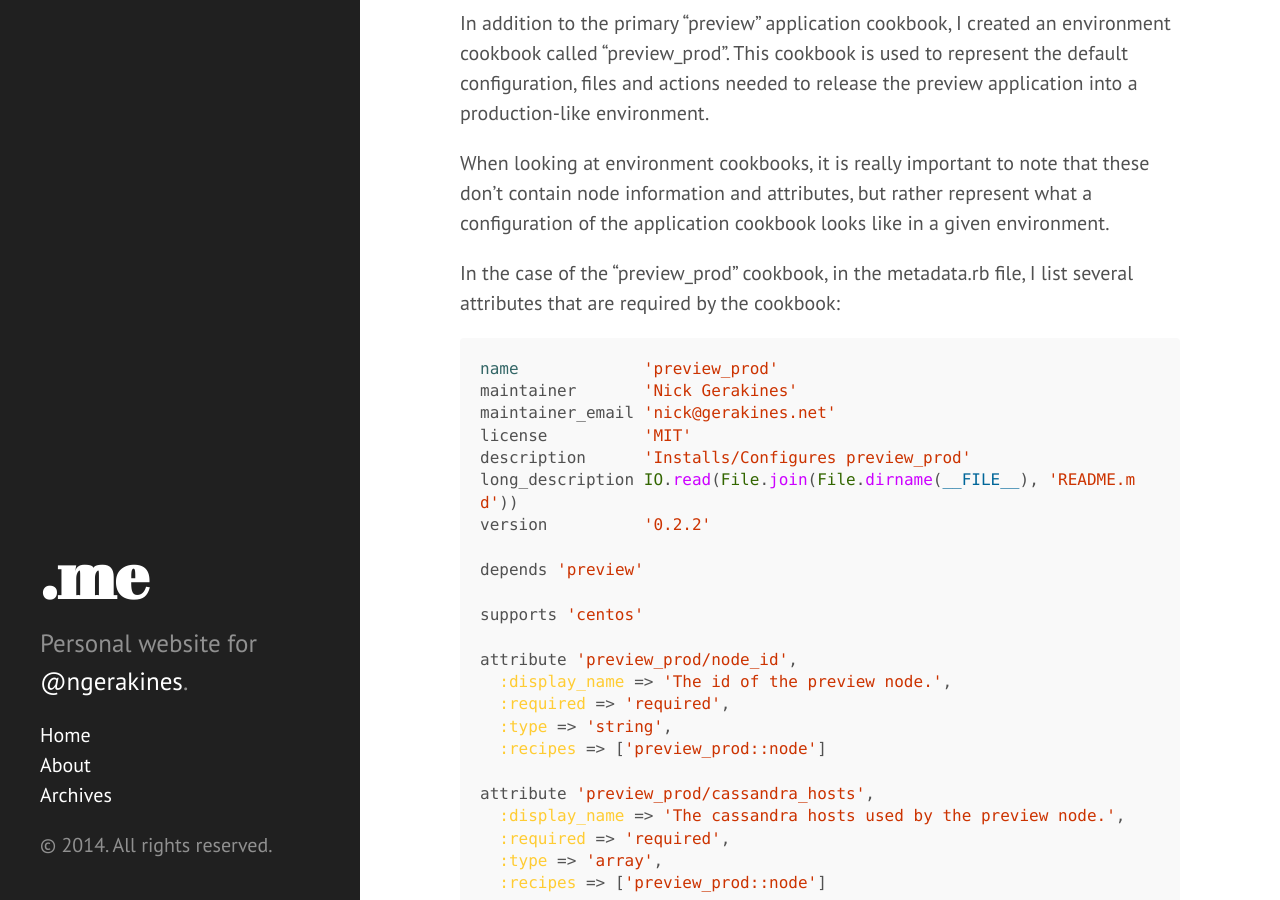
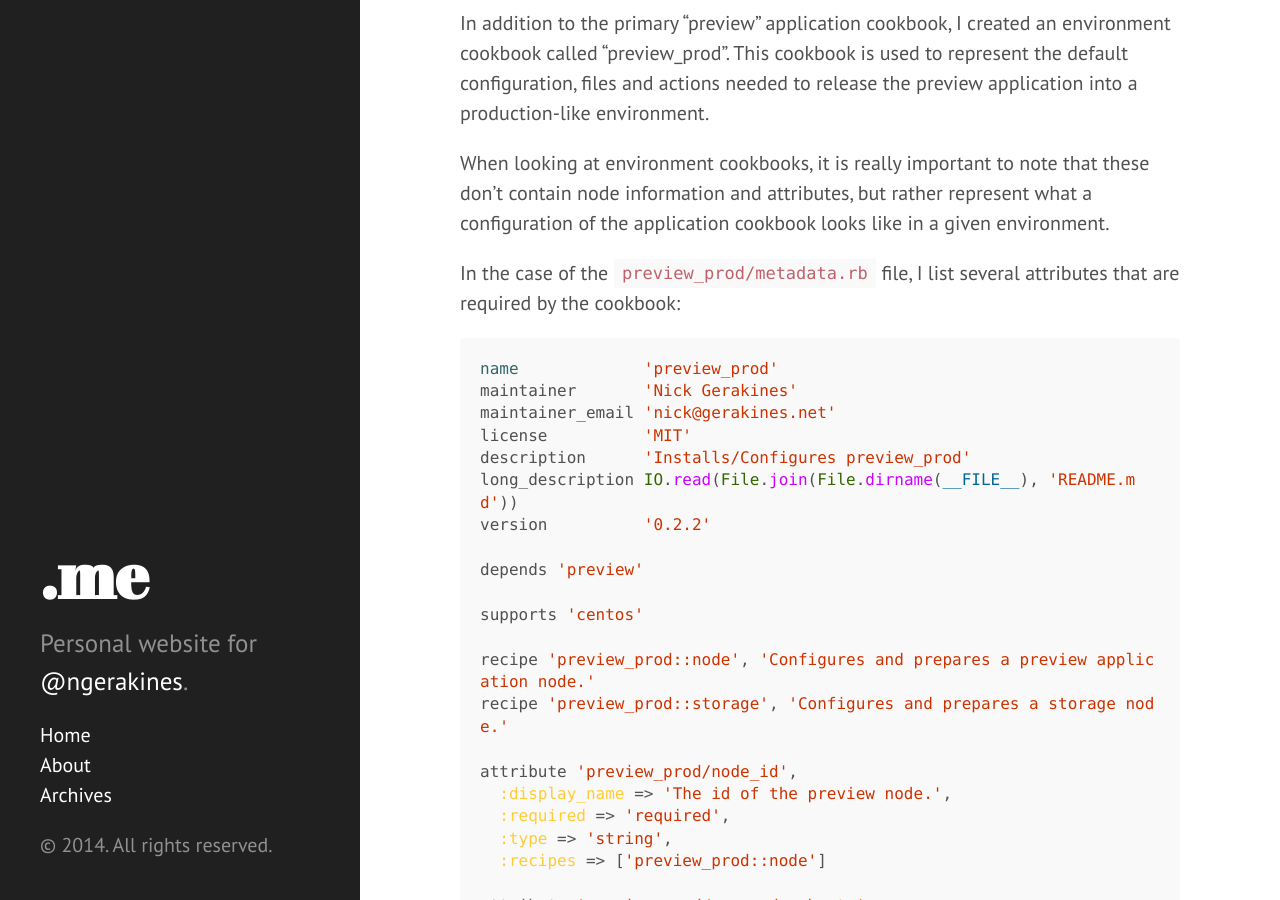
Before and after one commit to ngerakines/ngerakines.me, a Jekyll site: the page built from _posts/2014-05-18-chef-application-cookbooks.markdown, in a window 1280 px wide and 900 px high, scrolled down 915 px. Built offline with Jekyll 4.4.1, drawn with Linux system fonts in a browser that asks for light colours; Markdown is read by kramdown in place of the engine named in the settings; some of the changed text lies outside the part shown.

Commit message:
blog post edits

````diff
--- a/_posts/2014-05-18-chef-application-cookbooks.markdown
+++ b/_posts/2014-05-18-chef-application-cookbooks.markdown
@@ -7,7 +7,7 @@
 
 ## Embed Application Cookbooks in Application Repositories
 
-Instead of having a separate git repository for each cookbook, all of the cookbooks for the preview application are in the [preview](https://github.com/ngerakines/preview) git repository in the 'cookbooks' directory.
+Instead of having a separate git repository for each cookbook, all of the cookbooks for the preview application are in the *preview* git repository in the 'cookbooks' directory.
 
 Practically, this doesn't change anything for the cookbook itself. In projects that reference this cookbook that use berkshelf, I have to update the Berksfile to point to the project repository and the subdirectory that contains the cookbook. When a cookbook is uploaded to a chef server, the location is irrelevant.
 
@@ -21,7 +21,7 @@
 
 When looking at environment cookbooks, it is really important to note that these don't contain node information and attributes, but rather represent what a configuration of the application cookbook looks like in a given environment.
 
-In the case of the "preview_prod" cookbook, in the metadata.rb file, I list several attributes that are required by the cookbook:
+In the case of the `preview_prod/metadata.rb` file, I list several attributes that are required by the cookbook:
 
 ```ruby
 name             'preview_prod'
@@ -35,6 +35,9 @@
 depends 'preview'
 
 supports 'centos'
+
+recipe 'preview_prod::node', 'Configures and prepares a preview application node.'
+recipe 'preview_prod::storage', 'Configures and prepares a storage node.'
 
 attribute 'preview_prod/node_id',
   :display_name => 'The id of the preview node.',
@@ -78,6 +81,8 @@
   :type => 'array',
   :recipes => ['preview_prod::node']
 ```
+
+Even though the `preview_prod::node` and `preview_prod::storage` recipes describe how to create production-like preview cluster nodes separately, the `preview_pod::default` exists to allow engineers to deploy to a single, full-stack node. This follows the idea that the default recipe's purpose should be to represent the most common and simple use for engineers that are new to the cookbook.
 
 In the `preview_prod::node` recipe, we are using the preview_prod required and unsatisfied attributes to override attributes that have default values in the `preview` cookbook:
 
@@ -133,4 +138,4 @@
 
 ## Application Integration Test Cookbook
 
-For this project, I took it one step further and created an additional cookbook called preview_test that contains recipes, configuration and files to run integration tests. This cookbook is still heavily in development as I'm using it to learn how to effectively use [chef-metal](https://github.com/opscode/chef-metal) [kitchen-metal](https://github.com/doubt72/kitchen-metal). I'll put up another blog post when I've got something demonstrable.
+For this project, I took it one step further and created an additional cookbook called preview_test that contains recipes, configuration and files to run integration tests. This cookbook is still heavily in development as I'm using it to learn how to effectively use [chef-metal](https://github.com/opscode/chef-metal) and [kitchen-metal](https://github.com/doubt72/kitchen-metal). I'll put up another blog post when I've got something demonstrable.
````
